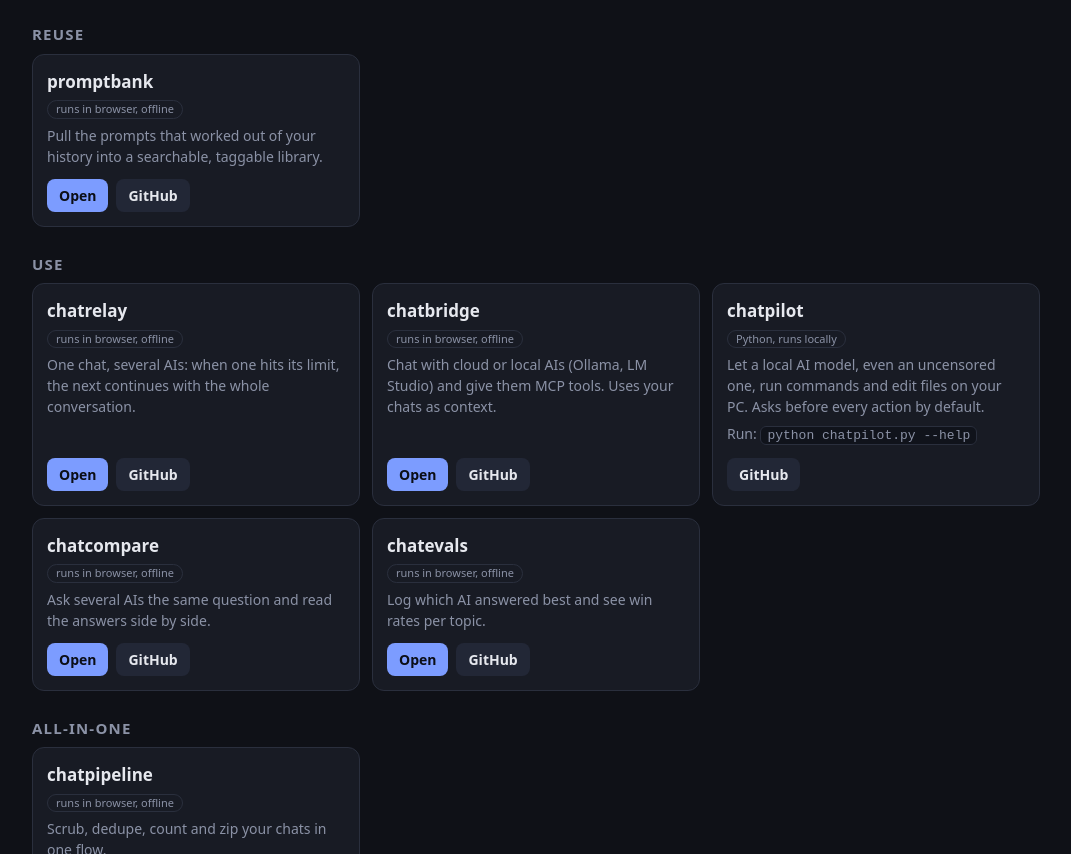
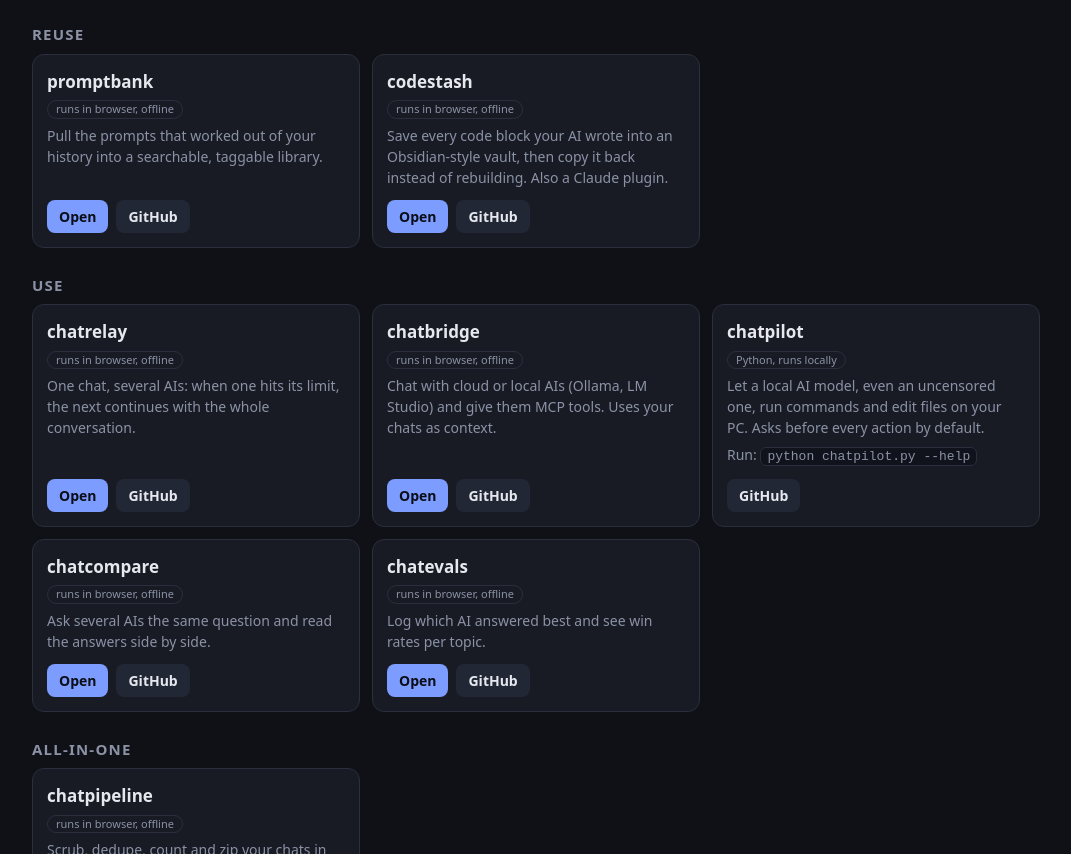
Before and after one commit to spencerrios64/chathub, a plain HTML site: page index.html in a window 1280 px wide. Shown: the part 1236-2090 px from the top of the page, without its empty margins (104-1175 px from the left). Drawn offline with Linux system fonts and the light colour scheme.

Commit message:
Update index.html

```diff
--- a/index.html
+++ b/index.html
@@ -34,6 +34,7 @@ const T=[
  ["Understand","chatgraph","Turn chats into a knowledge graph and export an Obsidian vault.","web"],
  ["Understand","chatbrief","Make a short context pack from old chats to paste into any AI and carry on.","web"],
  ["Reuse","promptbank","Pull the prompts that worked out of your history into a searchable, taggable library.","web"],
+ ["Reuse","codestash","Save every code block your AI wrote into an Obsidian-style vault, then copy it back instead of rebuilding. Also a Claude plugin.","web"],
  ["Use","chatrelay","One chat, several AIs: when one hits its limit, the next continues with the whole conversation.","web"],
  ["Use","chatbridge","Chat with cloud or local AIs (Ollama, LM Studio) and give them MCP tools. Uses your chats as context.","web"],
  ["Use","chatpilot","Let a local AI model, even an uncensored one, run commands and edit files on your PC. Asks before every action by default.","py","python chatpilot.py --help"],
```
